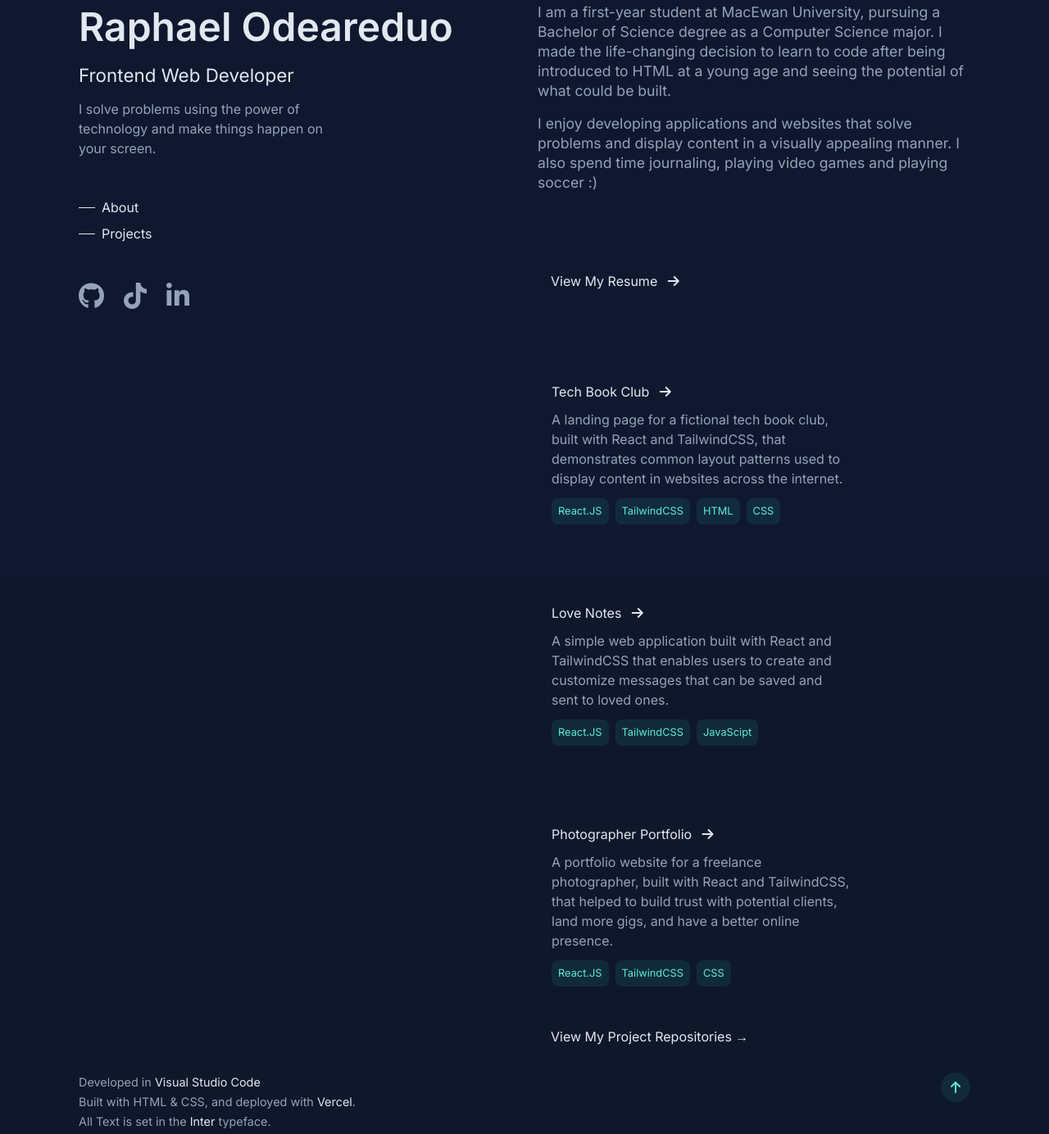
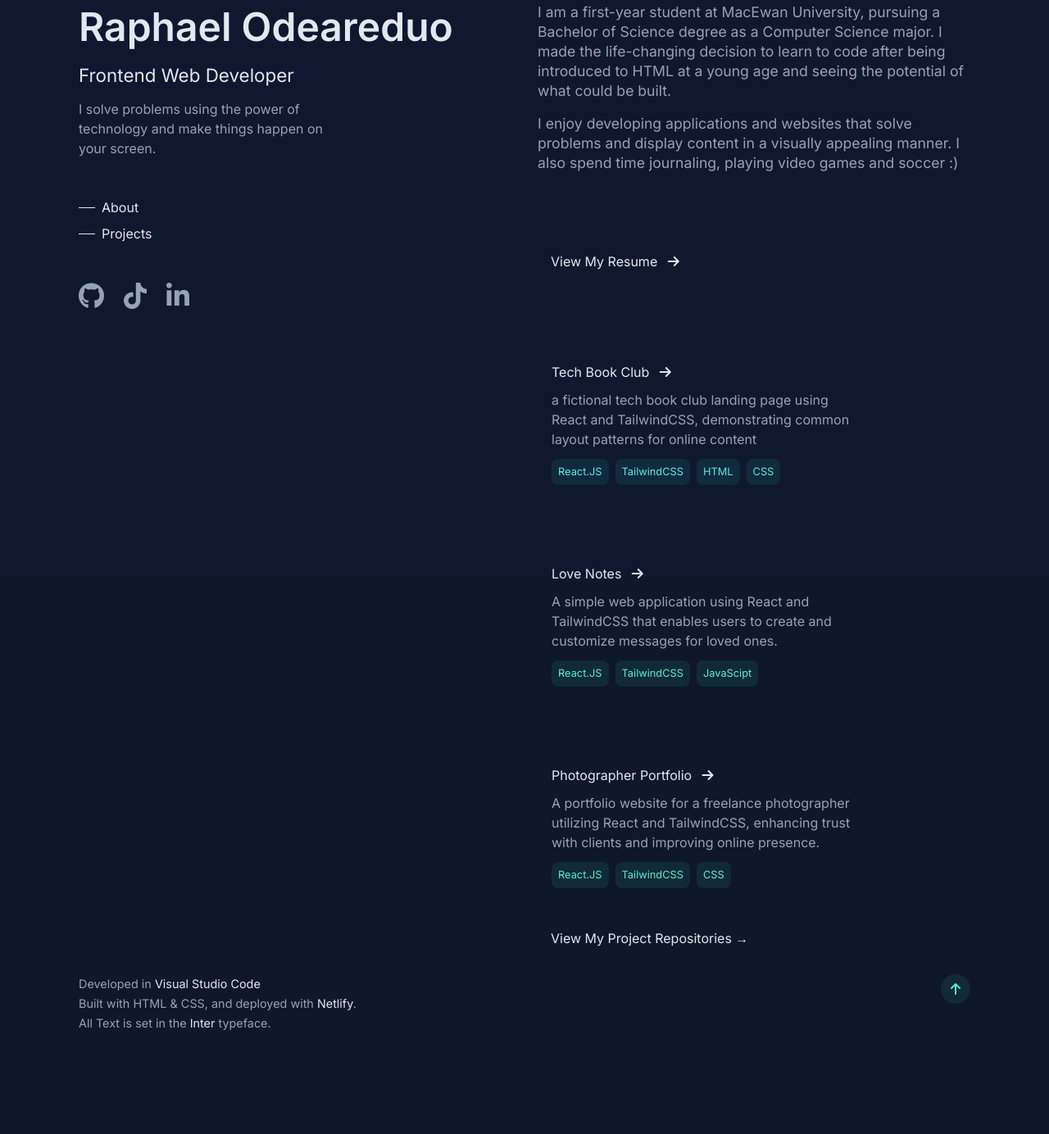
Before and after one commit to raphael-odeareduo19/my_portfolio, a plain HTML site: page index.html in a window 1280 px wide. Shown: the part 93-1477 px from the top of the page at 82% size. After the commit the page ends 1450 px from the top, so only its background shows below. Drawn offline with Linux system fonts and the light colour scheme.

Commit message:
Update portfolio content

```diff
--- a/index.html
+++ b/index.html
@@ -54,11 +54,11 @@
             <div class="about-contents">
                 <p>I am a first-year student at MacEwan University, pursuing a Bachelor of Science degree as a Computer Science major. I made the life-changing decision to learn to code after being introduced to HTML at a young age and seeing the potential of what could be built.
                 </p>
-                <p>I enjoy developing applications and websites that solve problems and display content in a visually appealing manner. I also spend time journaling, playing video games and playing soccer :)
+                <p>I enjoy developing applications and websites that solve problems and display content in a visually appealing manner. I also spend time journaling, playing video games and soccer :)
                 </p>
             </div>
         </section>
-        <a href="./public/resume_updated.pdf" target="_blank" class="anchor-text resume-link">
+        <a href="./public/resume_enhanced.pdf" target="_blank" class="anchor-text resume-link">
             <p>View My Resume <i class="fa-solid fa-arrow-right anchor-icon"></i></p>
         </a>
         </section>
@@ -74,7 +74,7 @@
                                 <i class="fa-solid fa-arrow-right anchor-icon"></i>
                             </h3>
                         </a>
-                        <p>A landing page for a fictional tech book club, built with React and TailwindCSS, that demonstrates common layout patterns used to display content in websites across the internet.</p>
+                        <p>a fictional tech book club landing page using React and TailwindCSS, demonstrating common layout patterns for online content</p>
                         <div class="tag-container">
                             <div class="tag">
                                 <p>React.JS</p>
@@ -98,7 +98,7 @@
                                 <i class="fa-solid fa-arrow-right anchor-icon"></i>
                             </h3>
                         </a>
-                        <p>A simple web application built with React and TailwindCSS that enables users to create and customize messages that can be saved and sent to loved ones.</p>
+                        <p>A simple web application using React and TailwindCSS that enables users to create and customize messages for loved ones.</p>
                         <div class="tag-container">
                             <div class="tag">
                                 <p>React.JS</p>
@@ -119,7 +119,7 @@
                                 <i class="fa-solid fa-arrow-right anchor-icon"></i>
                             </h3>
                         </a>
-                        <p>A portfolio website for a freelance photographer, built with React and TailwindCSS, that helped to build trust with potential clients, land more gigs, and have a better online presence.</p>
+                        <p>A portfolio website for a freelance photographer utilizing React and TailwindCSS, enhancing trust with clients and improving online presence.</p>
                         <div class="tag-container">
                             <div class="tag">
                                 <p>React.JS</p>
@@ -143,7 +143,7 @@
         <p>
             Developed in <a href="https://code.visualstudio.com/" target="_blank" class="anchor-text">Visual Studio Code</a>
              <br />Built with HTML & CSS, and
-            deployed with <a href="https://vercel.com/" target="_blank" class="anchor-text">Vercel</a>. <br />All
+            deployed with <a href="https://netlify.com/" target="_blank" class="anchor-text">Netlify</a>. <br />All
             Text is
             set in the <a href="https://rsms.me/inter/" target="_blank" class="anchor-text">Inter</a> typeface.
         </p>
```
Also changed, not shown: 2 other files.
